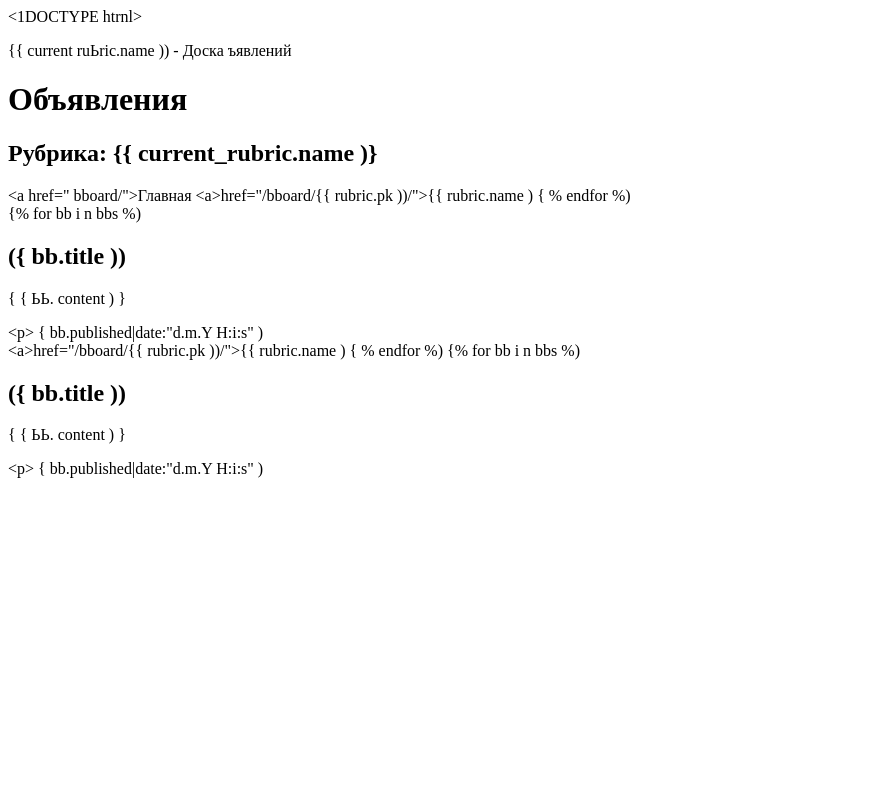
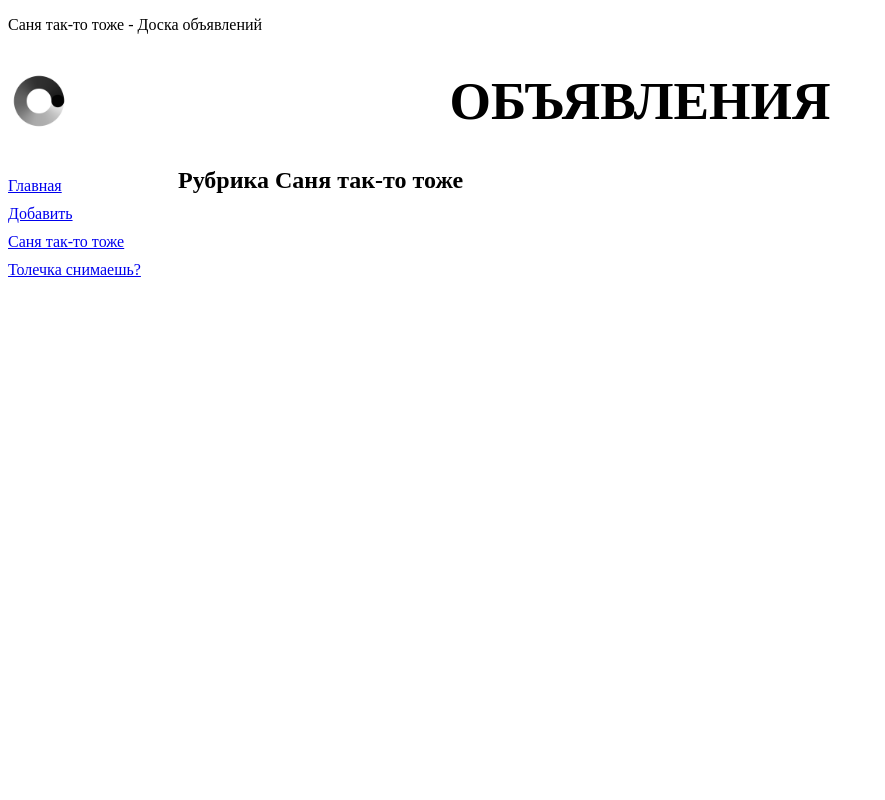
Before and after one commit to gamesa17/webproject, a Django app: template proektnaya/bboard/templates/bboard/by_rubric.html in a window 1280 px wide. Shown: the whole page, without its empty margins (0-885 px from the left). Run offline with Django 4.2, Linux system fonts and the light colour scheme; the template is opened without the code that fills it: values that come from a table or form of the project are taken from there, others are empty; data comes from the database, SQL or seed files in the repository; both versions use the stored data as it was after the commit.

Commit message:
пацанчики запушил для вас родные мои

```diff
--- /dev/null
+++ b/proektnaya/bboard/static/bboard/style.css
@@ -0,0 +1,18 @@
+header h1 {
+    font-size: 40pt;
+    text-transform: uppercase;
+    text-align: center;
+    background: url("bg.jpg") left / auto 100% no-repeat;
+}
+nav {
+    font_size: 16pt;
+    width: 150px;
+    float: left;
+}
+nav a {
+    display: block;
+    margin: 10px 0px;
+}
+section {
+    margin-left: 170px;
+}
--- a/proektnaya/bboard/templates/bboard/by_rubric.html
+++ b/proektnaya/bboard/templates/bboard/by_rubric.html
@@ -1,25 +1,14 @@
-<1DOCTYPE htrnl>
-<html>
-    <head>
-    <meta ht tp-equiv="Content-Type"
-    content="text / html; charset =utf-8">
-    <p>{{ current ruЬric.name )) - Доска ъявлений</p>
-    </head>
-    <body>
-        <h1>Объявления</h1>
-        <h2>Рубрика: {{ current_rubric.name )} </h2>
-    <div>
-        <а hrеf=" bbоаrd/">Главная</а>
-        {% for rubric in rubrics %}
-        <а>href="/bboard/{{ rubric.pk ))/">{{ rubric.name )</а>
-        { % endfor %)
-    </div>
-    {% for bb i n bbs %)
-    <div>
-        <h2>({ bb.title ))</h2>
-        { { ЬЬ. content ) } </p>
-        <р> { bb.published|date:"d.m.Y H:i:s" )</р>
-    </div>
-    {% endfor %}
-    </body>
-</html>
+{% extends 'layout/basic.html' %}
+
+{% block title %}{{ current_rubric.name }}{% endblock %}
+
+{% block content %}
+<h2>Рубрика {{ current_rubric.name }}</h2>
+{% for bb in bbs %}
+<div>
+    <h2>{{ bb.title }}</h2>
+    <p>{{ bb.content }}</p>
+    <p>{{ bb.published|date: "d.m.Y H:i:s"</p>
+</div>
+{% endfor %}
+{% endblock %}
--- /dev/null
+++ b/proektnaya/bboard/templates/layout/basic.html
@@ -0,0 +1,27 @@
+{% load static %}
+<!DOCTYPE html>
+<html>
+    <head>
+        <meta http-equiv="Content-Type"
+              content="text/hml; charset=utf-8">
+        <link rel="stylesheet" type="text/css" href="{% static 'bboard/style.css' %}">
+        <p>{% block title %}Главная{% endblock %} - Доска объявлений</p>
+    </head>
+    <body>
+        <header>
+            <h1>Объявления</h1>
+        </header>
+        <nav>
+            <a href="{% url 'index' %}">Главная</a>
+            <a href="{% url 'add' %}">Добавить</a>
+            {% for rubric in rubrics %}
+            <a href="{% url 'by_rubric' rubric.pk %}">
+            {{ rubric.name }}</a>
+            {% endfor %}
+        </nav>
+        <section>
+            {% block content %}
+            {% endblock %}
+        </section>
+    </body>
+</html>
```
Also changed, not shown: proektnaya/bboard/templates/bboard/create.html (+12 -23 lines), proektnaya/bboard/templates/bboard/index.html (+14 -26 lines), proektnaya/bboard/static/bboard/bg.jpg (added), proektnaya/db.sqlite3.
